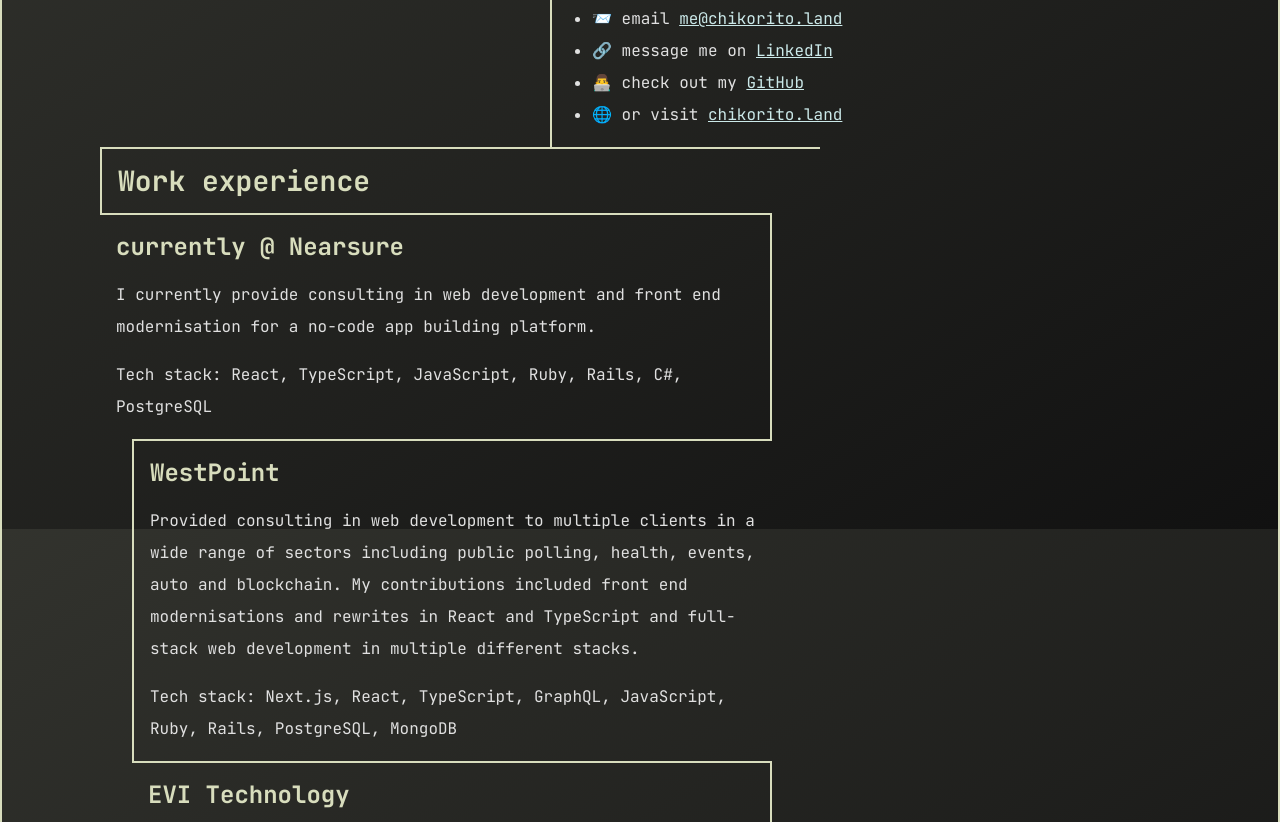
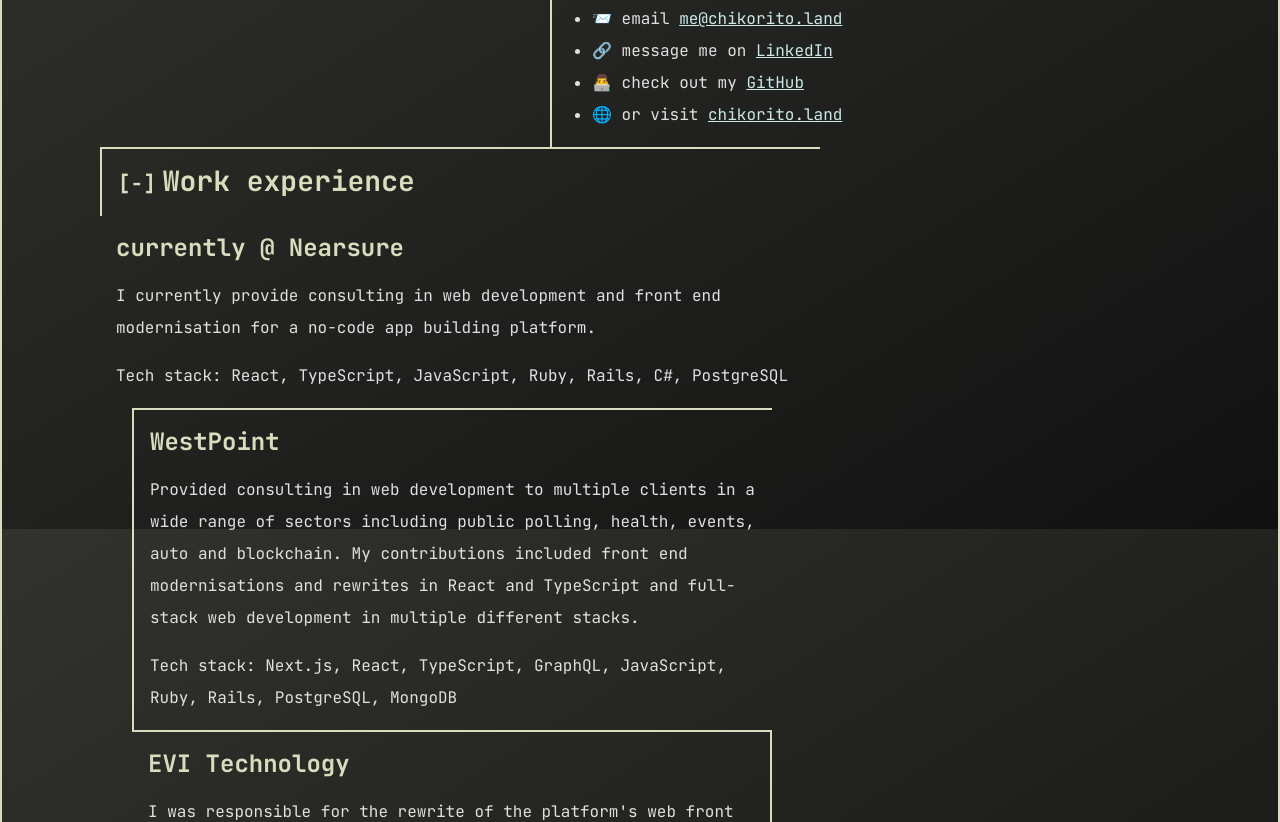
Before and after one commit to fizzy-drinks/cv, a website built with Vite: page index.html in a window 1280 px wide. Shown: the part 271-1093 px from the top of the page. Built offline with nearby package versions, Linux system fonts and the light colour scheme; a web font is replaced by a local one.

Commit message:
Add collapsible sections

```diff
--- a/index.html
+++ b/index.html
@@ -30,32 +30,39 @@
         </li>
       </ul>
     </section>
-    <section id="work" class="work">
-      <h2>Work experience</h2>
-      <article>
+    <section class="work">
+      <cv-collapse collapsible="work">
+        <h2><cv-collapse-indicator collapsible="work"></cv-collapse-indicator>Work experience</h2>
+      </cv-collapse>
+      <cv-collapsible id="work">
+        <div>
           <h3>currently @ Nearsure</h3>
           <p>I currently provide consulting in web development and front end modernisation for a no-code app building
             platform.</p>
           <p>Tech stack: React, TypeScript, JavaScript, Ruby, Rails, C#, PostgreSQL</p>
-      </article>
           <article>
             <h3>WestPoint</h3>
             <p>Provided consulting in web development to multiple clients in a wide range of sectors including public
-          polling, health, events, auto and blockchain. My contributions included front end modernisations and rewrites
+              polling, health, events, auto and blockchain. My contributions included front end modernisations and
+              rewrites
               in React and TypeScript and full-stack web development in multiple different stacks.</p>
             <p>Tech stack: Next.js, React, TypeScript, GraphQL, JavaScript, Ruby, Rails, PostgreSQL, MongoDB</p>
           </article>
           <article>
             <h3>EVI Technology</h3>
             <p>I was responsible for the rewrite of the platform's web front end in Next.js and TypeScript from an older
-          create-react-app template. The app is a medium-sized admin platform for logistics tracking systems and KPIs. I
+              create-react-app template. The app is a medium-sized admin platform for logistics tracking systems and
+              KPIs.
+              I
               also provided maintenance and enhancements to the project's Python-based back end to help integrate with
               multiple satellite tracking systems and index large amounts of event data coming from them.</p>
             <p>Tech stack: Next.js, React, TypeScript, JavaScript, Python, ElasticSearch</p>
           </article>
           <article>
             <h3>Speedio</h3>
-        <p>I was reponsible for the platform's rewrite from Rails templates using jQuery to a modern (at the time) Vue 2
+            <p>I was reponsible for the platform's rewrite from Rails templates using jQuery to a modern (at the time)
+              Vue
+              2
               front end, converting old server-based actions to the SPA model. I also worked on integrations and data
               mapping and sanitisation between a MongoDB back end and the user-facing BI platform.</p>
             <p>Tech stack: Vue, TypeScript, JavaScript, Ruby, Rails, MongoDB</p>
@@ -66,9 +73,15 @@
               allowing for user remote control of on-premises servers.</p>
             <p>Tech stack: Angular, TypeScript</p>
           </article>
+        </div>
+      </cv-collapsible>
     </section>
-    <section id="projects" class="projects">
-      <h2>Projects</h2>
+    <section class="projects">
+      <cv-collapse collapsible="projects">
+        <h2><cv-collapse-indicator collapsible='projects'></cv-collapse-indicator>Projects</h2>
+      </cv-collapse>
+      <cv-collapsible id="projects">
+        <div>
           <article>
             <h3>fruta.io</h3>
             <p>Mobile physics puzzle game inspired by Suika Game</p>
@@ -84,6 +97,8 @@
             <p>SSH wallet CLI</p>
             <p>Tech stack: Python</p>
           </article>
+        </div>
+      </cv-collapsible>
     </section>
   </main>
   <footer>
--- /dev/null
+++ b/src/components/Collapsible/Collapse/Collapse.css
@@ -0,0 +1,5 @@
+cv-collapse {
+  display: block;
+  pointer-events: all;
+  cursor: pointer;
+}
--- /dev/null
+++ b/src/components/Collapsible/Collapse/Collapse.ts
@@ -0,0 +1,15 @@
+import "./Collapse.css";
+
+export default class Collapse extends HTMLElement {
+  connectedCallback() {
+    this.addEventListener("click", () => {
+      const collapsibleId = this.getAttribute("collapsible");
+      if (!collapsibleId) return;
+
+      const collapsible = document.getElementById(collapsibleId);
+      if (!collapsible) return;
+
+      collapsible.toggleAttribute("collapse");
+    });
+  }
+}
--- /dev/null
+++ b/src/components/Collapsible/CollapseIndicator/CollapseIndicator.css
@@ -0,0 +1,9 @@
+cv-collapse-indicator {
+  display: inline-block;
+  margin-right: 0.33em;
+  font-size: 0.75em;
+
+  @media print {
+    display: none;
+  }
+}
--- /dev/null
+++ b/src/components/Collapsible/CollapseIndicator/CollapseIndicator.ts
@@ -0,0 +1,24 @@
+import "./CollapseIndicator.css";
+
+export default class CollapseIndicator extends HTMLElement {
+  connectedCallback() {
+    const collapsibleId = this.getAttribute("collapsible");
+    if (!collapsibleId) return;
+
+    const collapsible = document.getElementById(collapsibleId);
+    if (!collapsible) return;
+
+    const updateCollapseStatus = () => {
+      if (collapsible.hasAttribute("collapse")) {
+        this.textContent = "[+]";
+      } else {
+        this.textContent = "[-]";
+      }
+    };
+
+    updateCollapseStatus();
+
+    const observer = new MutationObserver(updateCollapseStatus);
+    observer.observe(collapsible, { attributes: true });
+  }
+}
--- /dev/null
+++ b/src/components/Collapsible/Collapsible/Collapsible.css
@@ -0,0 +1,14 @@
+cv-collapsible {
+  position: relative;
+  display: grid;
+  grid-template-rows: 1fr;
+  transition: all 600ms ease;
+
+  &[collapse] {
+    grid-template-rows: 0fr;
+  }
+
+  & > * {
+    overflow: hidden;
+  }
+}
--- /dev/null
+++ b/src/components/Collapsible/Collapsible/Collapsible.ts
@@ -0,0 +1,3 @@
+import "./Collapsible.css";
+
+export default class Collapsible extends HTMLElement {}
--- a/src/main.ts
+++ b/src/main.ts
@@ -4,5 +4,11 @@
 import "./styles/cv.css";
 
 import BackToTopButton from "./components/BackToTop/BackToTop";
+import Collapse from "./components/Collapsible/Collapse/Collapse";
+import Collapsible from "./components/Collapsible/Collapsible/Collapsible";
+import CollapseIndicator from "./components/Collapsible/CollapseIndicator/CollapseIndicator";
 
 customElements.define("back-to-top", BackToTopButton);
+customElements.define("cv-collapse", Collapse);
+customElements.define("cv-collapsible", Collapsible);
+customElements.define("cv-collapse-indicator", CollapseIndicator);
--- a/src/styles/borders.css
+++ b/src/styles/borders.css
@@ -57,18 +57,18 @@
     margin-right: 3rem;
     margin-left: 2rem;
 
-    &:first-of-type {
+    &:first-child {
       border: var(--border-base);
       border-width: 2px 2px 0 0;
       margin-left: 0;
     }
 
-    &:nth-child(even) {
+    &:nth-child(odd) {
       border: var(--border-base);
       border-width: 2px 2px 0 0;
     }
 
-    &:nth-child(odd) {
+    &:nth-child(even) {
       border: var(--border-base);
       border-width: 2px 0 0 2px;
     }
```
Lines whose indentation alone changed are shown as unchanged.
